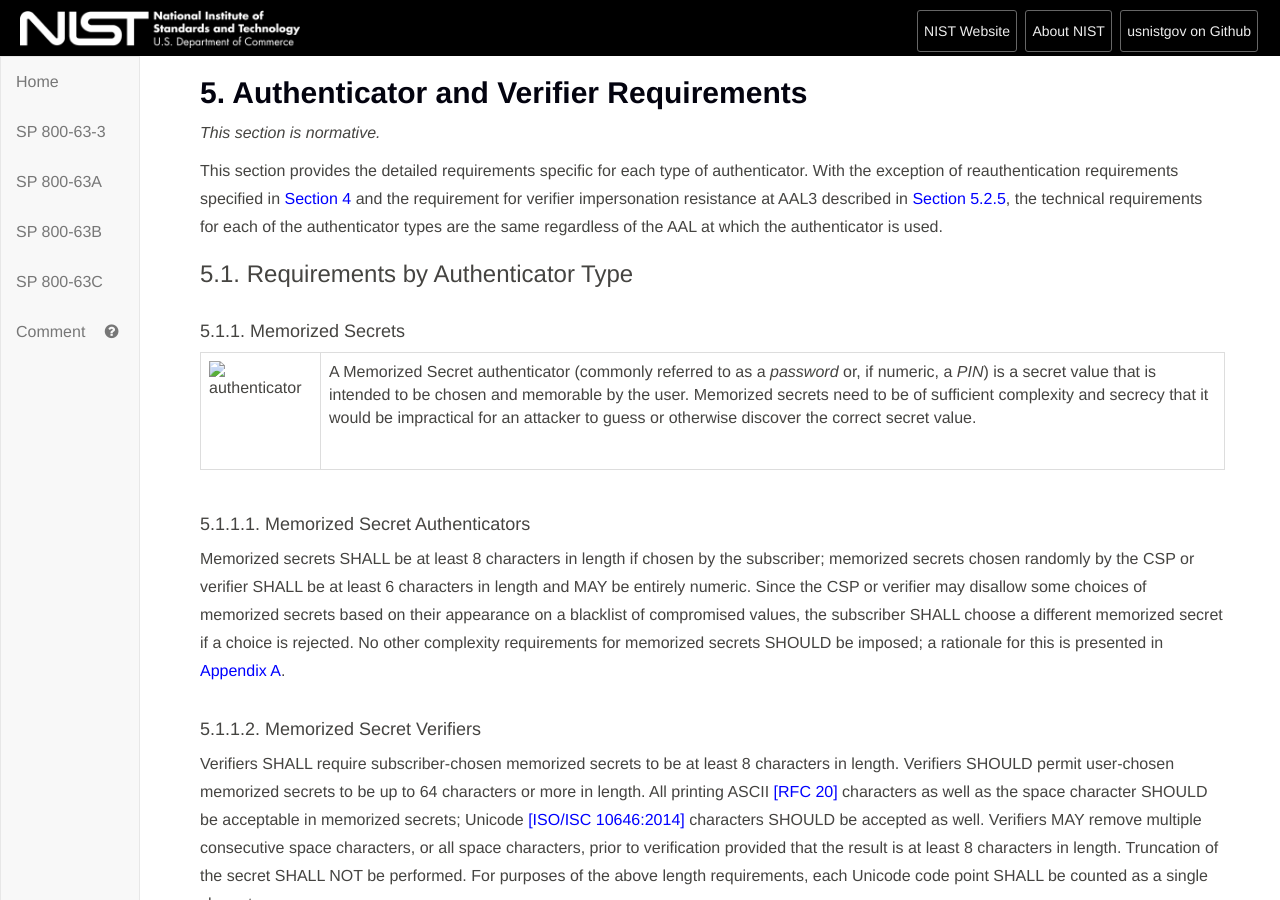
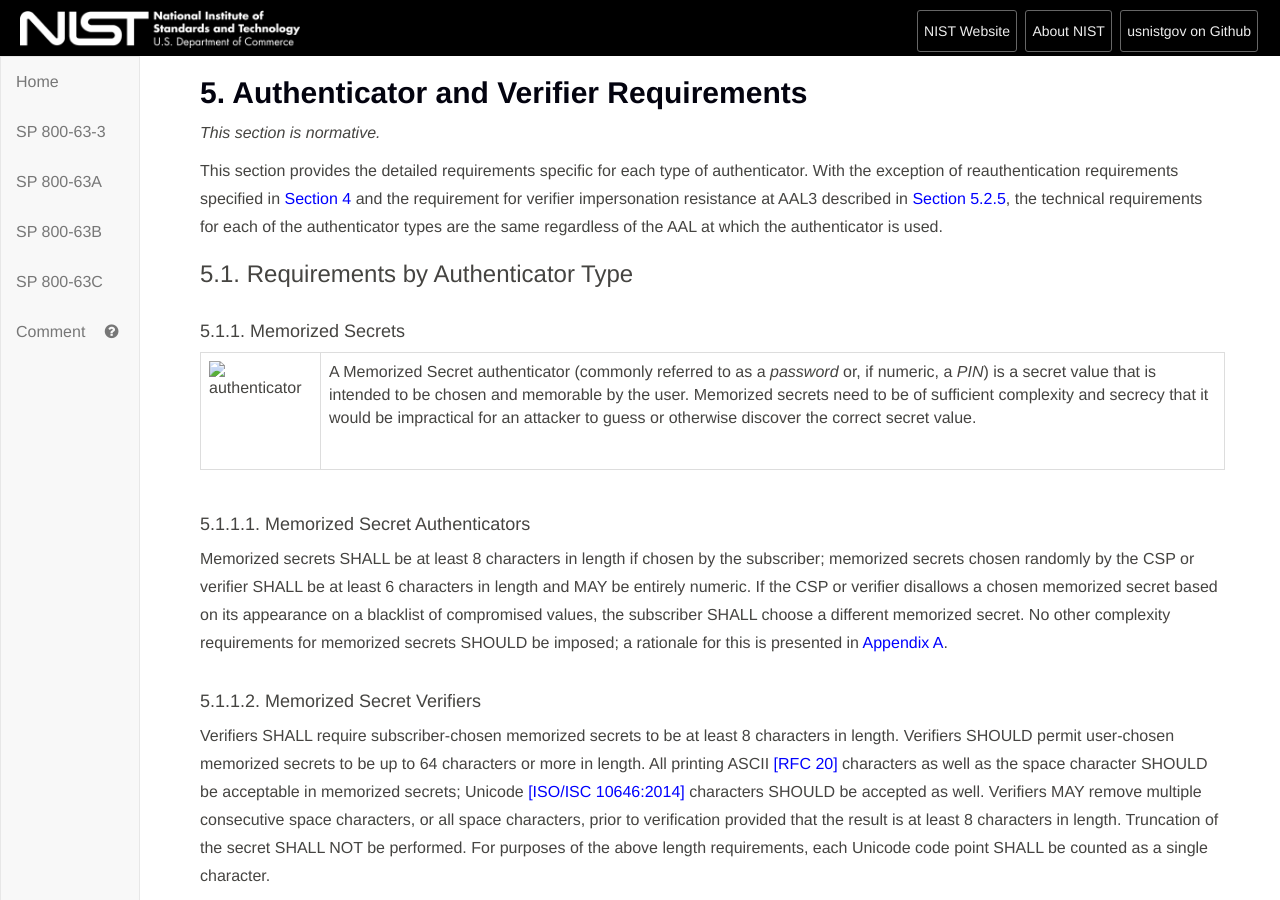
Before and after one commit to usnistgov/800-63-3, a Jekyll site: the page built from sp800-63b/sec5_authenticators.md, in a window 1280 px wide and 900 px high. Built offline with Jekyll 4.4.1, drawn with Linux system fonts in a browser that asks for light colours; our own code applies the rules of GitHub Pages for plain Markdown files.

Commit message:
Clarify requirement for memorized secret blacklist.

```diff
--- a/sp800-63b/sec5_authenticators.md
+++ b/sp800-63b/sec5_authenticators.md
@@ -21,7 +21,7 @@
 
 #### 5.1.1.1. Memorized Secret Authenticators
 
-Memorized secrets SHALL be at least 8 characters in length if chosen by the subscriber; memorized secrets chosen randomly by the CSP or verifier SHALL be at least 6 characters in length and MAY be entirely numeric.  Since the CSP or verifier may disallow some choices of memorized secrets based on their appearance on a blacklist of compromised values, the subscriber SHALL choose a different memorized secret if a choice is rejected. No other complexity requirements for memorized secrets SHOULD be imposed; a rationale for this is presented in [Appendix A](#appA).
+Memorized secrets SHALL be at least 8 characters in length if chosen by the subscriber; memorized secrets chosen randomly by the CSP or verifier SHALL be at least 6 characters in length and MAY be entirely numeric.  If the CSP or verifier disallows a chosen memorized secret based on its appearance on a blacklist of compromised values, the subscriber SHALL choose a different memorized secret. No other complexity requirements for memorized secrets SHOULD be imposed; a rationale for this is presented in [Appendix A](#appA).
 
 #### 5.1.1.2. Memorized Secret Verifiers
 
```
